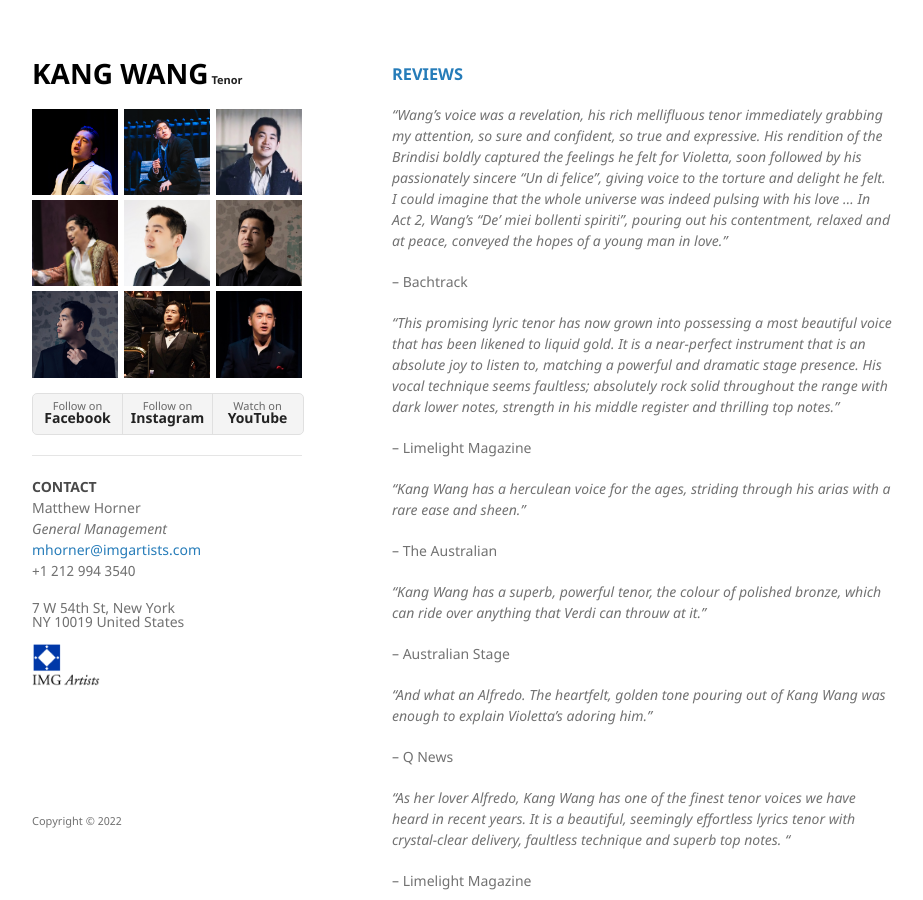
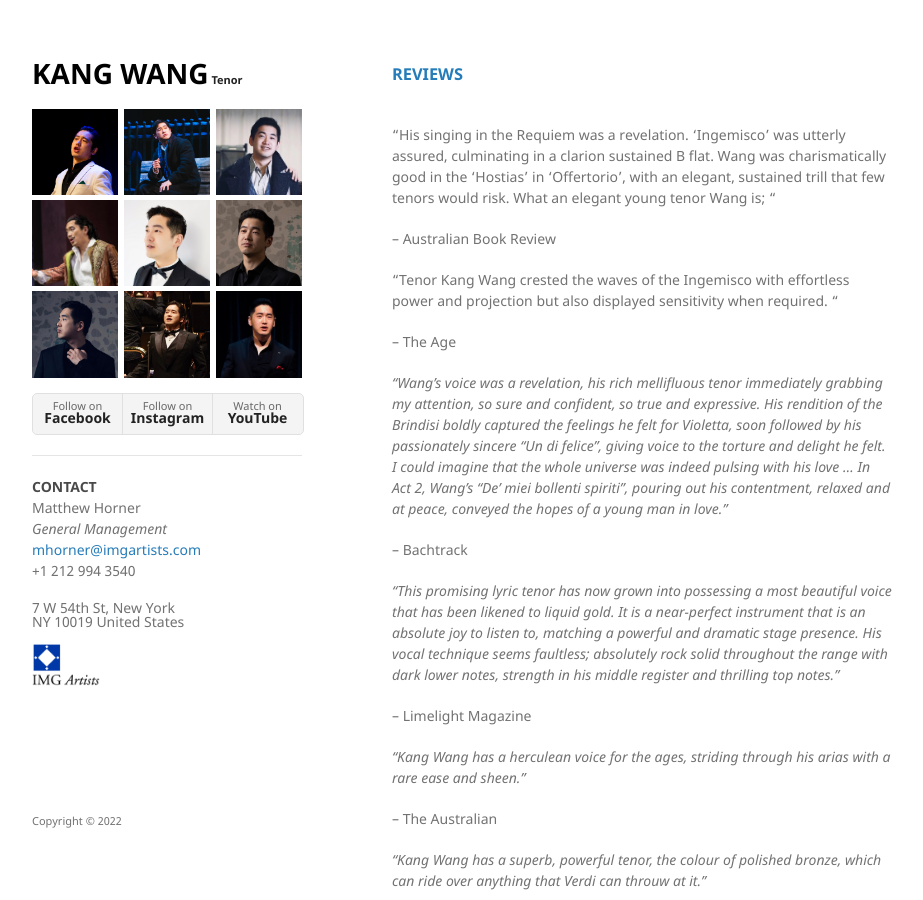
Before and after one commit to kwopera/kwt, a Jekyll site: the page built from reviews.md, in a window 1280 px wide and 900 px high. Shown: the whole window, without its empty margins (178-1101 px from the left). Built offline with Jekyll 4.4.1, drawn with Linux system fonts in a browser that asks for light colours; our own code applies the rules of GitHub Pages for plain Markdown files.

Commit message:
update reviews and schedule

```diff
--- a/reviews.md
+++ b/reviews.md
@@ -1,5 +1,14 @@
 <h3 id="reviews"><a href="{{ "/reviews.html" | absolute_url }}#reviews">REVIEWS</a></h3>
 <br/>
+
+“His singing in the Requiem was a revelation. ‘Ingemisco’ was utterly assured, culminating in a clarion sustained B flat. Wang was charismatically good in the ‘Hostias’ in ‘Offertorio’, with an elegant, sustained trill that few tenors would risk. What an elegant young tenor Wang is; “
+
+-- Australian Book Review
+
+"Tenor Kang Wang crested the waves of the Ingemisco with effortless power and projection but also displayed sensitivity when required. "
+
+-- The Age
+
 _"Wang’s voice was a revelation, his rich mellifluous tenor immediately grabbing my attention, so sure and confident, so true and expressive. His rendition of the Brindisi boldly captured the feelings he felt for Violetta, soon followed by his passionately sincere “Un di felice”, giving voice to the torture and delight he felt. I could imagine that the whole universe was indeed pulsing with his love ... In Act 2, Wang’s “De' miei bollenti spiriti”, pouring out his contentment, relaxed and at peace, conveyed the hopes of a young man in love."_
 
 -- Bachtrack
```
Also changed, not shown: _posts/2022-01-12-boheme.md (added, +8 -0 lines), _posts/2022-11-12-buddhapassion.md (deleted, +0 -8 lines), _posts/past/2022-08-25-traviata.md (renamed from _posts/2022-08-25-traviata.md), _posts/past/2022-10-05-traviata.md (renamed from _posts/2022-10-05-traviata.md), 3 other files.
